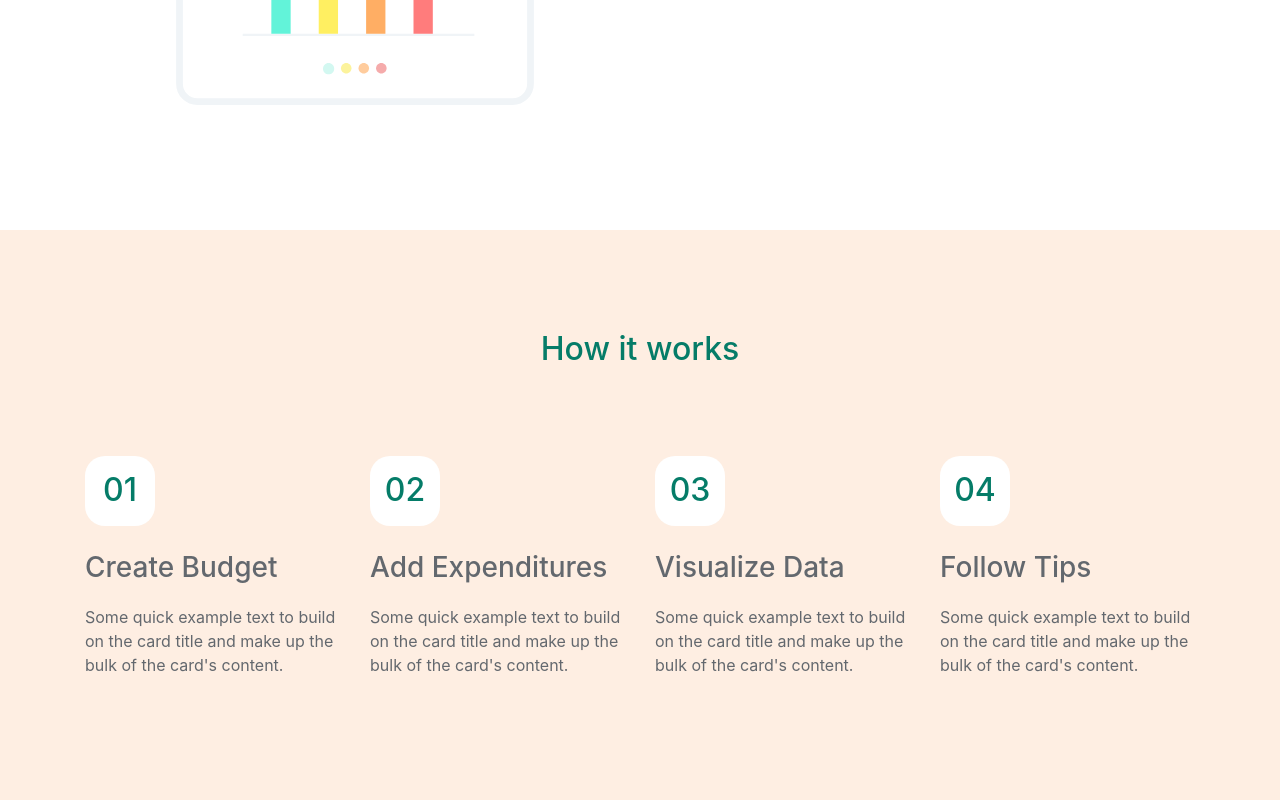
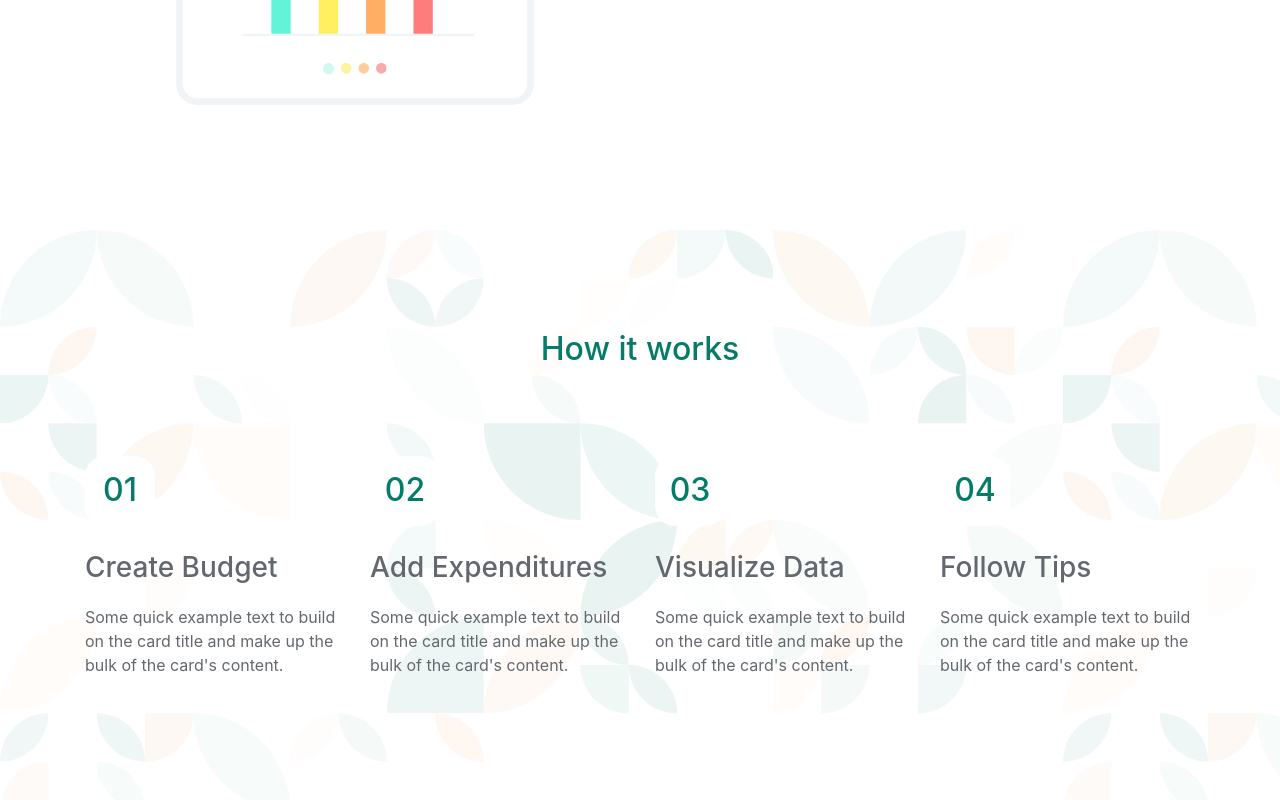
Before and after one commit to Jordan-Rob/FinMate-FE, a React (Create React App) app: page / in a window 1280 px wide. Shown: the part 1706-2506 px from the top of the page. Built offline with nearby package versions, Linux system fonts and the light colour scheme.

Commit message:
added patterns to 4th home section

```diff
--- a/src/components/Home.js
+++ b/src/components/Home.js
@@ -3,10 +3,7 @@ import pattern from '../static/patternpad.svg'
 import Lottie from 'lottie-web'
 import Animation from '../animations/drawkit-grape-animation-2-LOOP.json'
 import Bargraph from '../animations/18841-bar-graph.json'
-import One from '../static/1.svg'
-import Two from '../static/2.svg'
-import Three from '../static/3.svg'
-import Four from '../static/4.svg'
+import LightPattern from '../static/patternlight.svg'
 import Button from 'react-bootstrap/Button'
 import Card from 'react-bootstrap/Card'
 
@@ -132,7 +129,7 @@ const Home = () => {
                 </div>
             </div>
 
-            <div style={{ height:'580px' }}>
+            <div style={{ height:'580px', backgroundImage:`url(${LightPattern})` }}>
                 <div className='container' style={{ paddingTop:'100px' }}>
                     <div style={{ textAlign:'center', paddingBottom:'80px' }}>
                         <h2 style={{ color:'#057C68' }}>How it works</h2>
```
